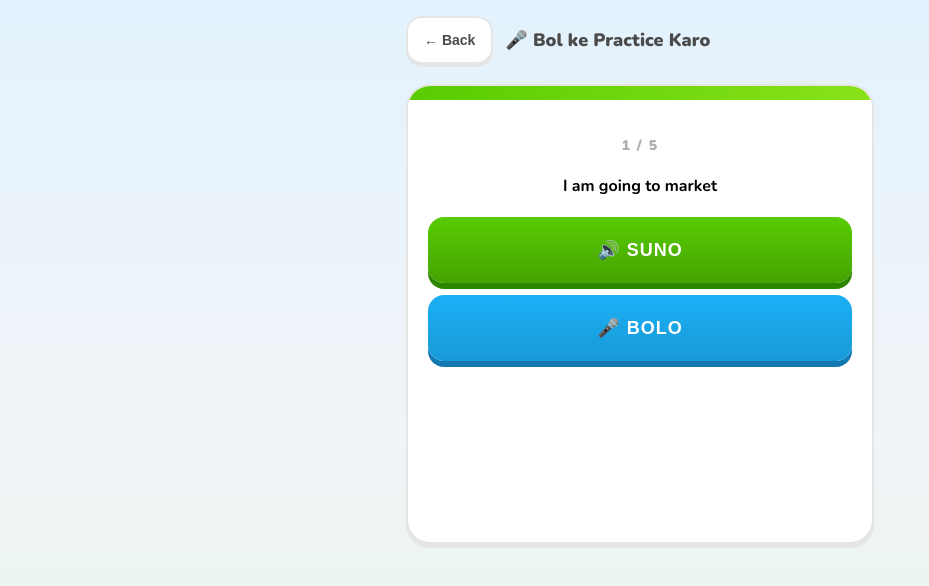
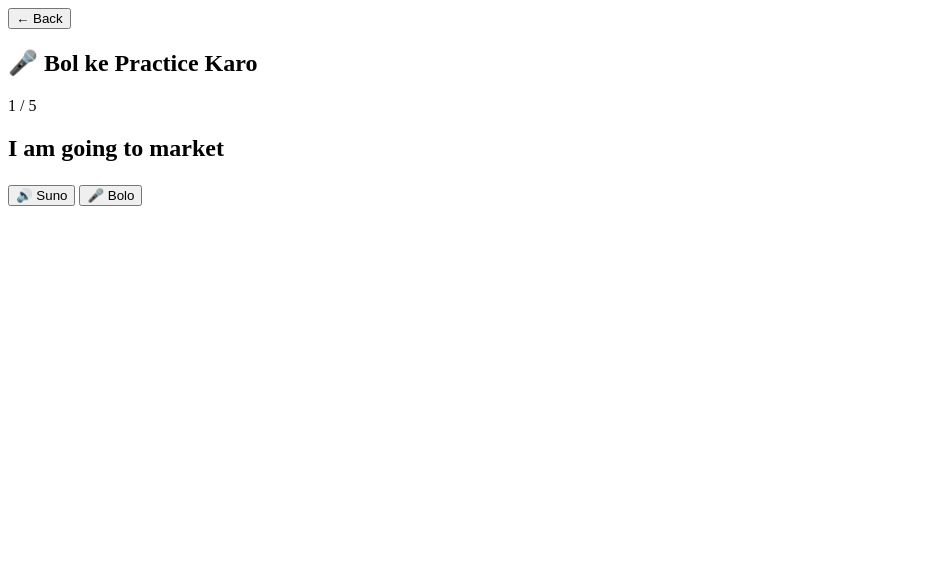
Before and after one commit to mayakaur389/mayamayo, a plain HTML site: page speaking.html in a window 1280 px wide. Shown: the whole page, without its empty margins (0-929 px from the left). Drawn offline with nearby package versions, Linux system fonts and the light colour scheme.

Commit message:
Update speaking.css

```diff
--- a/speaking.css
+++ b/speaking.css
@@ -1,179 +1,24 @@
-@import url('https://fonts.googleapis.com/css2?family=Nunito:wght@700;800;900&display=swap');
-
-* {
-    margin: 0;
-    padding: 0;
-    box-sizing: border-box;
-}
-
-body {
-    font-family: 'Nunito', sans-serif;
-    background: linear-gradient(180deg, #e3f2fd 0%, #f0f4f8 50%, #e8f5e9 100%);
-    min-height: 100vh;
-}
-
-.container {
-    max-width: 500px;
-    margin: 0 auto;
-    padding: 16px;
-}
-
-.header {
-    display: flex;
-    align-items: center;
-    gap: 12px;
-    margin-bottom: 20px;
-}
-
-.header button {
-    padding: 14px 16px;
-    font-size: 14px;
-    border: 2px solid #e5e5e5;
-    background: white;
-    border-radius: 16px;
-    cursor: pointer;
-    font-weight: 900;
-    color: #4b4b4b;
-    box-shadow: 0 3px 0 #e5e5e5;
-    transition: all 0.1s ease;
-}
-
-.header button:active {
-    transform: translateY(3px);
-    box-shadow: none;
-}
-
-.header h2 {
-    font-size: 18px;
-    color: #4b4b4b;
-    font-weight: 900;
-}
-
-/* Progress Bar */
-.card::before {
-    content: '';
-    position: absolute;
-    top: 0;
-    left: 0;
-    right: 0;
-    height: 14px;
-    width: calc(var(--progress) * 1%);
-    background: linear-gradient(90deg, #58cc02, #89e219);
-    border-radius: 20px 20px 0 0;
-    transition: width 0.4s ease;
-}
-
-.card {
-    background: white;
-    padding: 50px 20px 20px;
-    border-radius: 24px;
-    text-align: center;
-    box-shadow: 0 4px 0 #e5e5e5;
-    border: 2px solid #e5e5e5;
-    min-height: 460px;
-    position: relative;
-    overflow: hidden;
-}
-
-#questionCount {
-    color: #afafaf;
-    margin-bottom: 20px;
-    font-size: 14px;
-    font-weight: 900;
-    text-transform: uppercase;
-    letter-spacing: 1.5px;
-}
-
-#speakEnglishText {
-    font-size: 28px;
-    font-weight: 900;
-    margin: 30px 0 25px;
-    color: #3c3c3c;
-    line-height: 1.3;
-    min-height: 90px;
-    display: flex;
-    align-items: center;
-    justify-content: center;
-    padding: 0 10px;
-}
-
-/* BUTTONS UP-NICHE LAMBA LAMBA */
-.buttons {
-    display: flex;
-    flex-direction: column;
-    gap: 12px;
-    margin: 20px 0 12px;
-}
-
-#listenBtn, #recordBtn {
-    padding: 22px 20px;
-    font-size: 18px;
-    border: none;
-    border-radius: 16px;
-    cursor: pointer;
-    font-weight: 900;
-    transition: all 0.1s ease;
-    width: 100%;
-    text-transform: uppercase;
-    letter-spacing: 1px;
-    display: flex;
-    align-items: center;
-    justify-content: center;
-    gap: 10px;
-}
-
-#listenBtn {
-    background: linear-gradient(180deg, #58cc02 0%, #46a302 100%);
-    color: white;
-    box-shadow: 0 6px 0 #2d8500;
-}
-
-#listenBtn:active {
-    transform: translateY(6px);
-    box-shadow: none;
-}
-
-#recordBtn {
-    background: linear-gradient(180deg, #1cb0f6 0%, #1899d6 100%);
-    color: white;
-    box-shadow: 0 6px 0 #1479b2;
-}
-
-#recordBtn:active {
-    transform: translateY(6px);
-    box-shadow: none;
-}
-
-#recordBtn.recording {
-    background: linear-gradient(180deg, #ff4b4b 0%, #e04040 100%);
-    box-shadow: 0 6px 0 #c13232;
-    animation: pulse 1.2s infinite;
-}
-
-@keyframes pulse {
-    0%, 100% { transform: scale(1); }
-    50% { transform: scale(1.02); }
+#speakQuestion {
+    font-size: 24px;
+    font-weight: bold;
+    margin: 20px 0;
+    min-height: 30px;
 }
 
 #speakResult {
+    margin: 15px 0;
     font-size: 18px;
-    margin: 8px 0;
-    min-height: 35px;
-    font-weight: 800;
-    line-height: 1.4;
-    display: flex;
-    align-items: center;
-    justify-content: center;
+    min-height: 50px;
+    font-weight: bold;
 }
 
 #speakHindi {
+    display: none;
+    margin-top: 15px;
     font-size: 20px;
-    color: #777;
-    margin-top: 5px;
-    display: none;
-    font-weight: 800;
-    background: #fff4e5;
-    padding: 16px;
-    border-radius: 16px;
-    border: 2px solid #ffedd1;
+    font-weight: bold;
+    color: #ff9600;
+    padding: 15px;
+    background: #fff3e0;
+    border-radius: 8px;
 }
```
